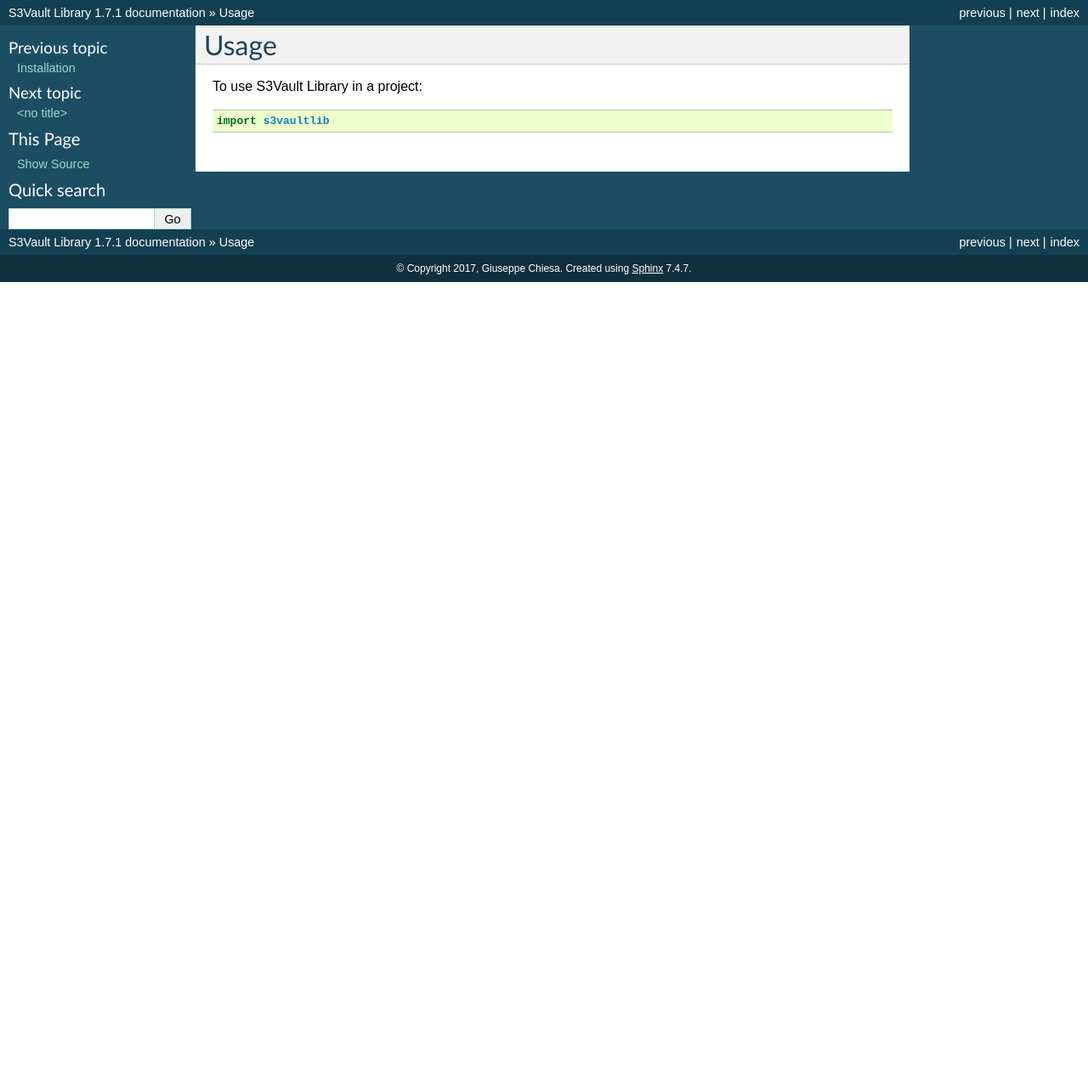
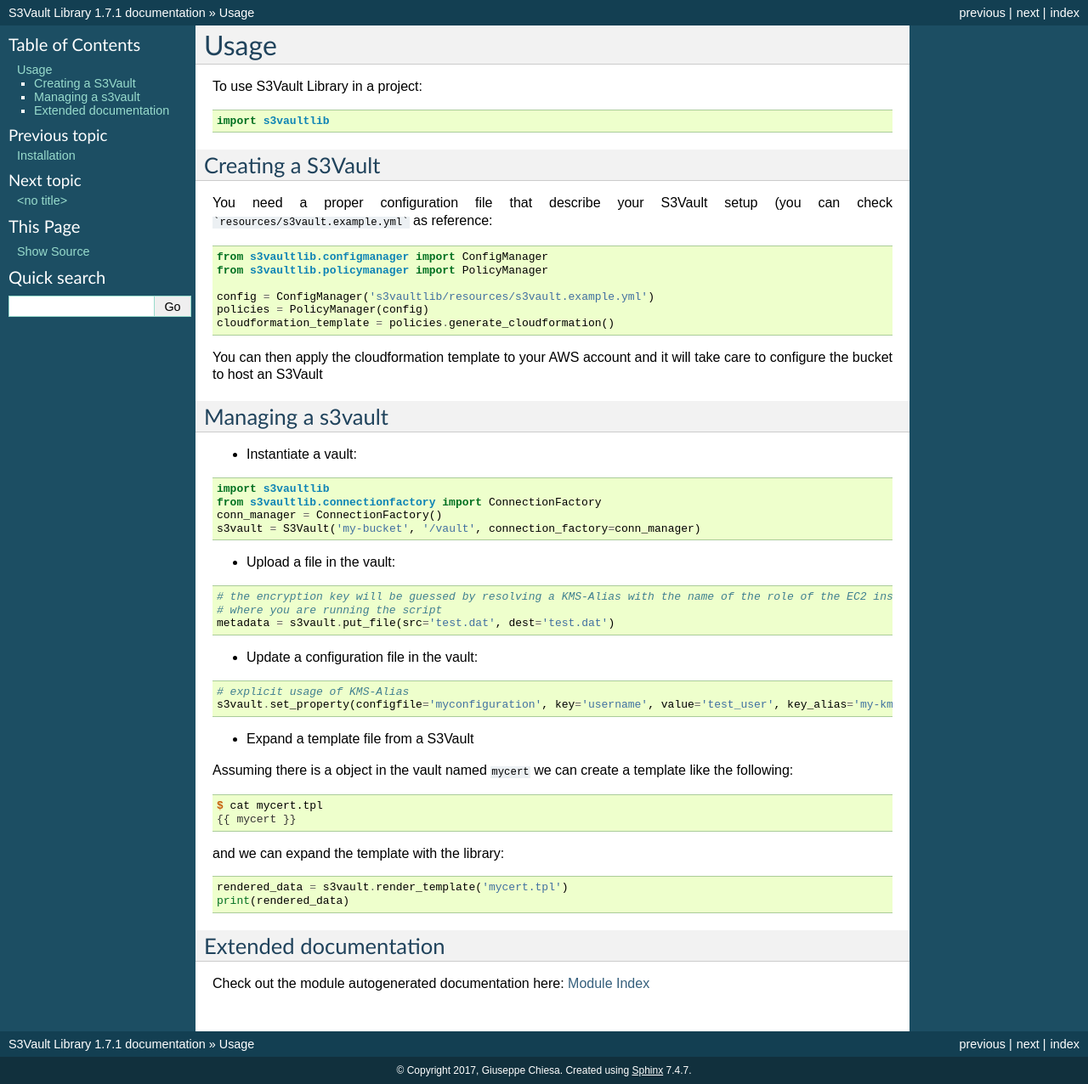
Before and after one commit to gchiesa/s3vaultlib, a Sphinx documentation site: the page built from docs/usage.rst, in a window 1280 px wide. Shown: the whole page at 85% size. Built offline with Sphinx 7.4.7, drawn with Linux system fonts in a browser that asks for light colours; pages that are not in the unit, such as notebooks, are missing from menus; before the commit the page ends 900 px from its top, so only the background shows below that.

Commit message:
update on documentation

````diff
--- a/docs/conf.py
+++ b/docs/conf.py
@@ -25,6 +25,23 @@
 # Get the project root dir, which is the parent dir of this
 cwd = os.getcwd()
 project_root = os.path.dirname(cwd)
+
+# Run apidoc to traverse the project directory and add all modules to the docs
+import sphinx.apidoc
+sphinx.apidoc.main(argv=['_','-f', '-o', os.path.join(project_root, 'docs'),
+                   os.path.join(project_root, '''s3vaultlib''')])
+
+# parse the index.rst and fix the title underlining
+with open(os.path.join(os.path.abspath(os.path.dirname(__file__)),
+                       'index.rst'), 'r+') as index_rst_file:
+    index_rst = index_rst_file.read()
+    index_rst_file.seek(0, 0)
+    for line in index_rst.splitlines():
+        if line.startswith('Welcome to '):
+            line_length = len(line.strip())
+        if line.startswith('======================================'):
+            line = '=' * line_length
+        index_rst_file.write(line + '\n')
 
 # Insert the project root dir as the first element in the PYTHONPATH.
 # This lets us ensure that the source package is imported, and that its
--- a/docs/index.rst
+++ b/docs/index.rst
@@ -1,5 +1,5 @@
 Welcome to S3Vault Library's documentation!
-======================================
+===========================================
 
 Contents:
 
--- a/docs/usage.rst
+++ b/docs/usage.rst
@@ -1,7 +1,77 @@
-=====
+.. highlight:: python
+
 Usage
 =====
 
-To use S3Vault Library in a project::
+To use S3Vault Library in a project:
+
+.. code-block:: python
 
     import s3vaultlib
+
+
+Creating a S3Vault
+------------------
+
+You need a proper configuration file that describe your S3Vault setup (you can check ```resources/s3vault.example.yml```
+as reference:
+
+.. code-block:: python
+
+    from s3vaultlib.configmanager import ConfigManager
+    from s3vaultlib.policymanager import PolicyManager
+
+    config = ConfigManager('s3vaultlib/resources/s3vault.example.yml')
+    policies = PolicyManager(config)
+    cloudformation_template = policies.generate_cloudformation()
+
+You can then apply the cloudformation template to your AWS account and it will take care to configure the bucket to
+host an S3Vault
+
+
+Managing a s3vault
+------------------
+
+* Instantiate a vault:
+
+.. code-block:: python
+
+    import s3vaultlib
+    from s3vaultlib.connectionfactory import ConnectionFactory
+    conn_manager = ConnectionFactory()
+    s3vault = S3Vault('my-bucket', '/vault', connection_factory=conn_manager)
+
+* Upload a file in the vault:
+
+.. code-block:: python
+
+    # the encryption key will be guessed by resolving a KMS-Alias with the name of the role of the EC2 instance
+    # where you are running the script
+    metadata = s3vault.put_file(src='test.dat', dest='test.dat')
+
+* Update a configuration file in the vault:
+
+.. code-block:: python
+
+    # explicit usage of KMS-Alias
+    s3vault.set_property(configfile='myconfiguration', key='username', value='test_user', key_alias='my-kms-alias')
+
+* Expand a template file from a S3Vault
+Assuming there is a object in the vault named ``mycert`` we can create a template like the following:
+
+.. code-block:: console
+
+    $ cat mycert.tpl
+    {{ mycert }}
+
+and we can expand the template with the library:
+
+.. code-block:: python
+
+    rendered_data = s3vault.render_template('mycert.tpl')
+    print(rendered_data)
+
+
+Extended documentation
+----------------------
+Check out the module autogenerated documentation here: :ref:`modindex`
````
Also changed, not shown: README.rst (+113 -74 lines), 6 other files.
